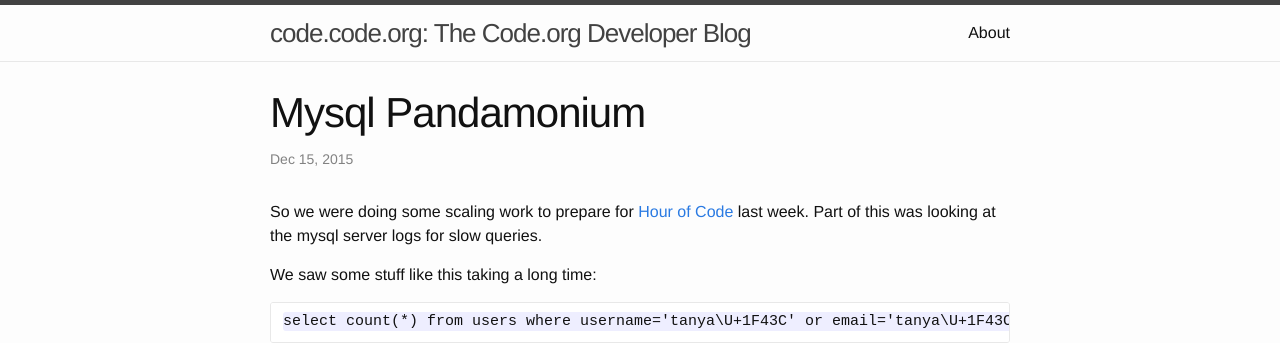
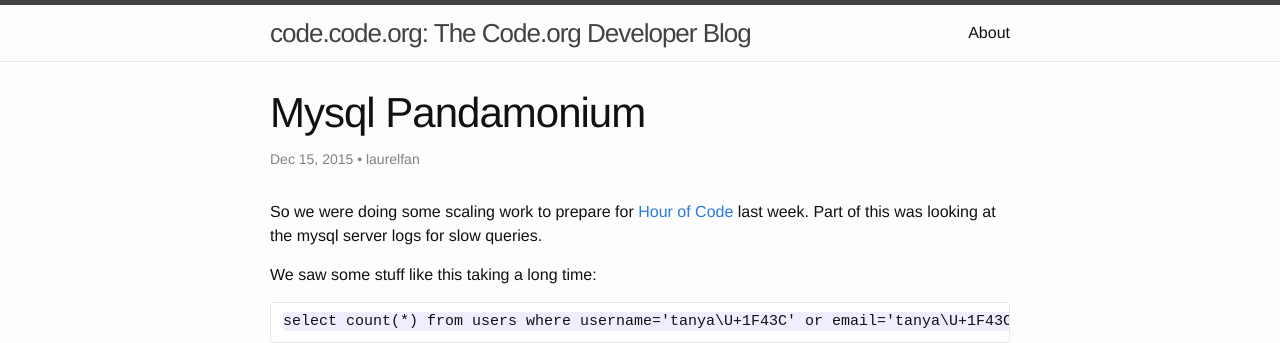
Before and after one commit to code-dot-org/code-dot-org.github.io, a Jekyll site: the page built from _posts/2015-12-15-mysql-pandamonium.md, in a window 1280 px wide. Shown: the top 343 px of the page. Built offline with Jekyll 4.4.1, drawn with Linux system fonts in a browser that asks for light colours; part of the change alters nothing that is shown.

Commit message:
categories is not what I think it is; add author

```diff
--- a/_posts/2015-12-15-mysql-pandamonium.md
+++ b/_posts/2015-12-15-mysql-pandamonium.md
@@ -2,7 +2,8 @@
 layout: post
 title:  "Mysql Pandamonium"
 date:   2015-12-15 12:51:10
-categories: mysql database utf8 charsets emoji utf8mb4 indexes performance
+categories:
+author: laurelfan
 ---
 
 So we were doing some scaling work to prepare for <a href="https://hourofcode.com">Hour of Code</a> last week. Part of this was looking at the mysql server logs for slow queries.
```
